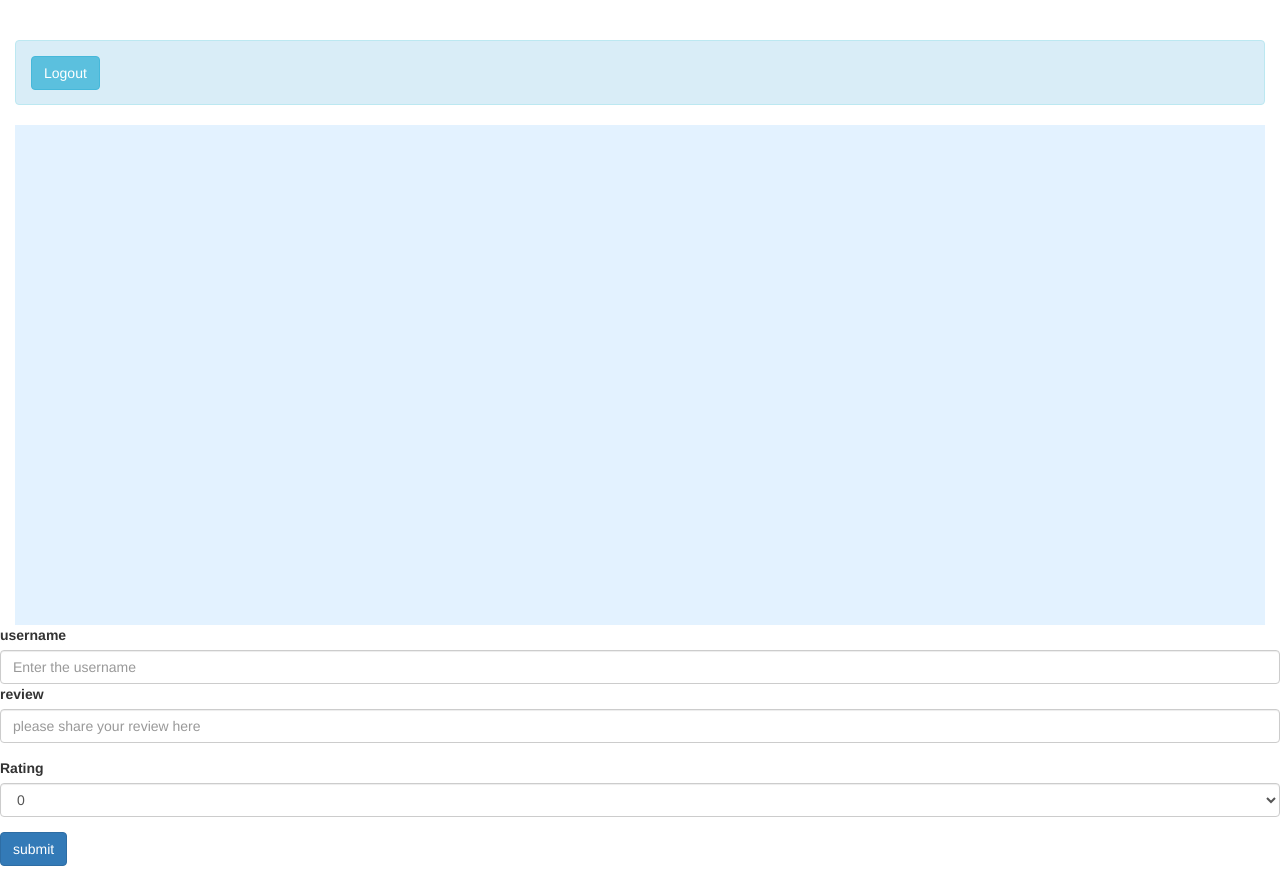
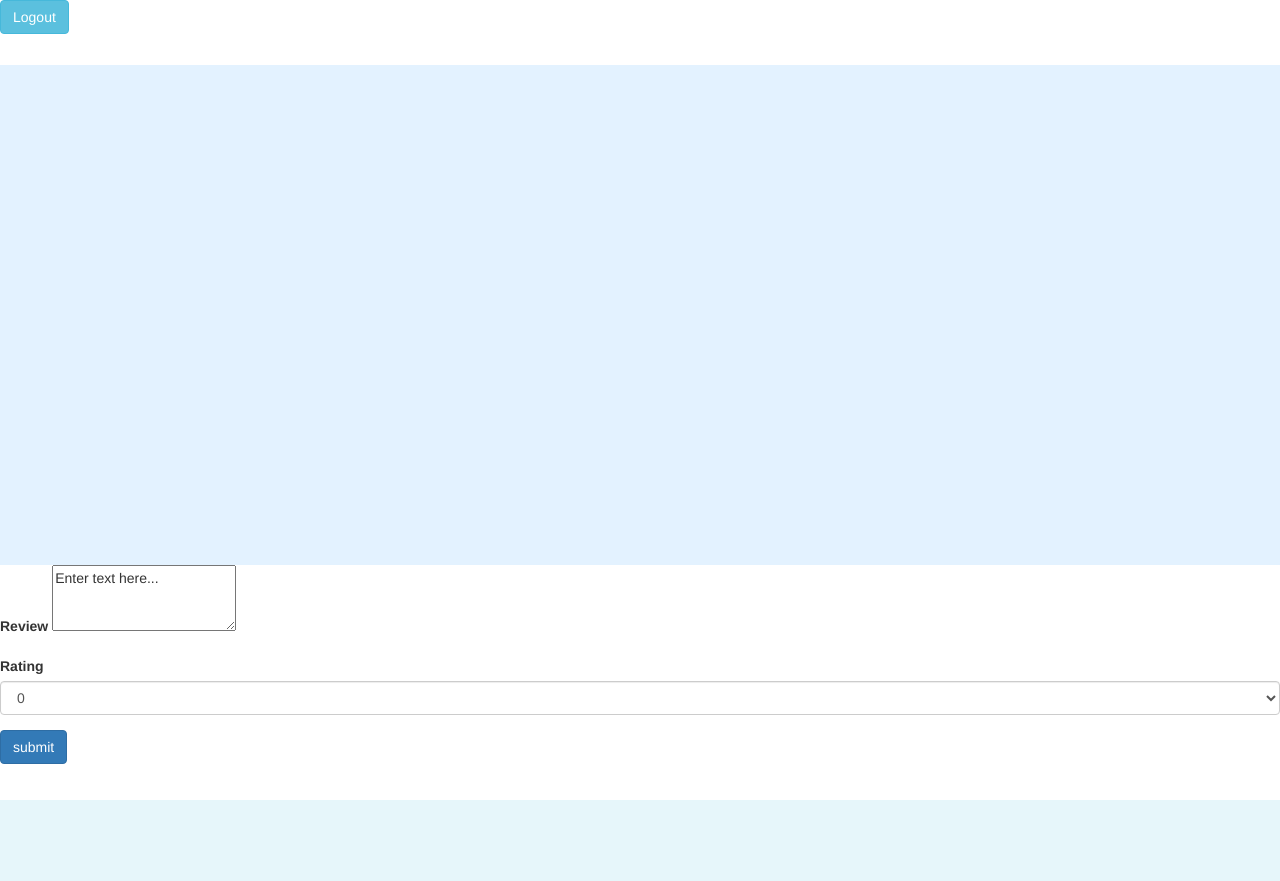
Before and after one commit to vejjutejdeep/Project1, a Flask app: page /review in a window 1280 px wide. After the commit the page ends 800 px from the top, so only its background shows below. Run offline with Flask 2, Linux system fonts and the light colour scheme; some libraries are stand-ins or nearby versions.

Commit message:
Review reflecitng with respect to username

```diff
--- a/review.py
+++ b/Reviewdata.py
@@ -4,7 +4,7 @@ from datetime import datetime
 db = SQLAlchemy()
 
 class Reviewdata(db.Model):
-    __tablename__="Reviews"
+    __tablename__="Reviewdata"
     id = db.Column(db.Integer, primary_key=True)
     username = db.Column(db.String, nullable=False)
     ISBN = db.Column(db.String, nullable=True)
--- a/application.py
+++ b/application.py
@@ -6,7 +6,7 @@ from flask_session import Session
 from sqlalchemy import create_engine
 from sqlalchemy.orm import scoped_session, sessionmaker
 from userdata import *
-from review import *
+from Reviewdata import *
 
 app = Flask(__name__)
 app.secret_key = b'_5#y2L"F4Q8z\n\xec]/'
@@ -87,12 +87,14 @@ def review():
     if request.method=="GET":
         return render_template("Reviews.html")
     else:
-        username  = request.form.get("username")
-        ISBN = ("one")
+        username  = session["user"]
+        ISBN = "ISBN"
+
         Review = request.form.get("Review")
         Rating = request.form.get("Rating")
         time = datetime.now()
-        Reviews= Reviewdata(username = username, ISBN = ISBN,Review = Review,Rating=Rating,time=time)
-        db.session.add(Reviews)
+        addReview= Reviewdata(username = username, ISBN = ISBN,Review = Review,Rating=Rating,time=time)
+        db.session.add(addReview)
         db.session.commit()
-        return render_template("Reviews.html" )
+        reviews = Reviewdata.query.order_by(Reviewdata.time).all()
+        return render_template("Reviews.html" ,submitted = reviews)
--- a/create.py
+++ b/create.py
@@ -1,7 +1,7 @@
 import os
 
 from flask import Flask, render_template, request
-from review import *
+from Reviewdata import *
 
 app = Flask(__name__)
 os.environ["DATABASE_URL"] = "postgres://ymjvjqxehzwaub:aadaba6ce5d972237f60a1343ab28645884515fee52b1d9aea95ab421a14537c@ec2-18-210-51-239.compute-1.amazonaws.com:5432/dbuaf71hle517p"
--- a/templates/Reviews.html
+++ b/templates/Reviews.html
@@ -1,4 +1,3 @@
-
 <!DOCTYPE html>
 <html lang="en">
     <meta charset="utf-8">
@@ -15,8 +14,7 @@
         <title>home</title>
     </head>
     <body>
-        <div class = "container-fluid">
-            <h4>&nbsp;</h4>
+        <div class = "container-fluid>
             <div class="alert alert-info" style="height: 65px;" role="alert" style="text-align: right;">
                 <form action="{{url_for('logout')}}">
                     <button type="submit" class="btn btn-info" formaction="/logout" style="float: left;">Logout</button>
@@ -26,20 +24,15 @@
 
             </div>
         </div>
-    </body>
-</html>
 </div>
 <form action="{{ url_for('review') }}" method="post">
     <div class="form-group">
-        <label for="username">username</label>
-        <input type="text" class="form-control" name="username" placeholder="Enter the username">
-    <div class="form-group">
-        <label for="Review">review</label>
-        <input type="text" class="form-control" name="Review" placeholder="please share your review here">
+        <label for="Review">Review</label>
+        <textarea rows="3" cols="20" name="Review" >Enter text here...</textarea>
     </div>
     <div class="form-group">
         <label for="Rating"><b>Rating</b></label>
-                <select class="form-control " id="options" name="Rating">
+                <select class="form-control " id="options" name="Rating" >
                     <option>0</option>
                     <option>1</option>
                     <option>2</option>
@@ -47,6 +40,24 @@
                     <option>4</option>
                     <option>5</option>
                 </select>
-    </div>
-    <button class="btn btn-primary" type="submit">submit</button>
+            </div>
+            <button class="btn btn-primary" type="submit">submit</button>
 </form>
+</div>
+<div class="review">
+    {% for review in submitted %}
+    <header>
+        {{review.username}}
+        <span style="color: blueviolet;font-weight: bold;">{{review.Rating}}</span>
+    </header>
+    <p>{{review.Review}} </p>
+    {% endfor %}
+</div>
+</body>
+<style>
+    form-group.select{
+        width: min-content;
+        height: max-content;
+    }
+</style>
+</html>
--- a/templates/home.html
+++ b/templates/home.html
@@ -9,4 +9,5 @@
         <button class="btn btn-primary" type="submit"> logout</button>
     </form> -->
     <a href="{{url_for('logout') }}">logout</a>
+    <a href="{{url_for('review') }}">Review here</a>
 {% endblock %}
```
Also changed, not shown: 2 other files.
